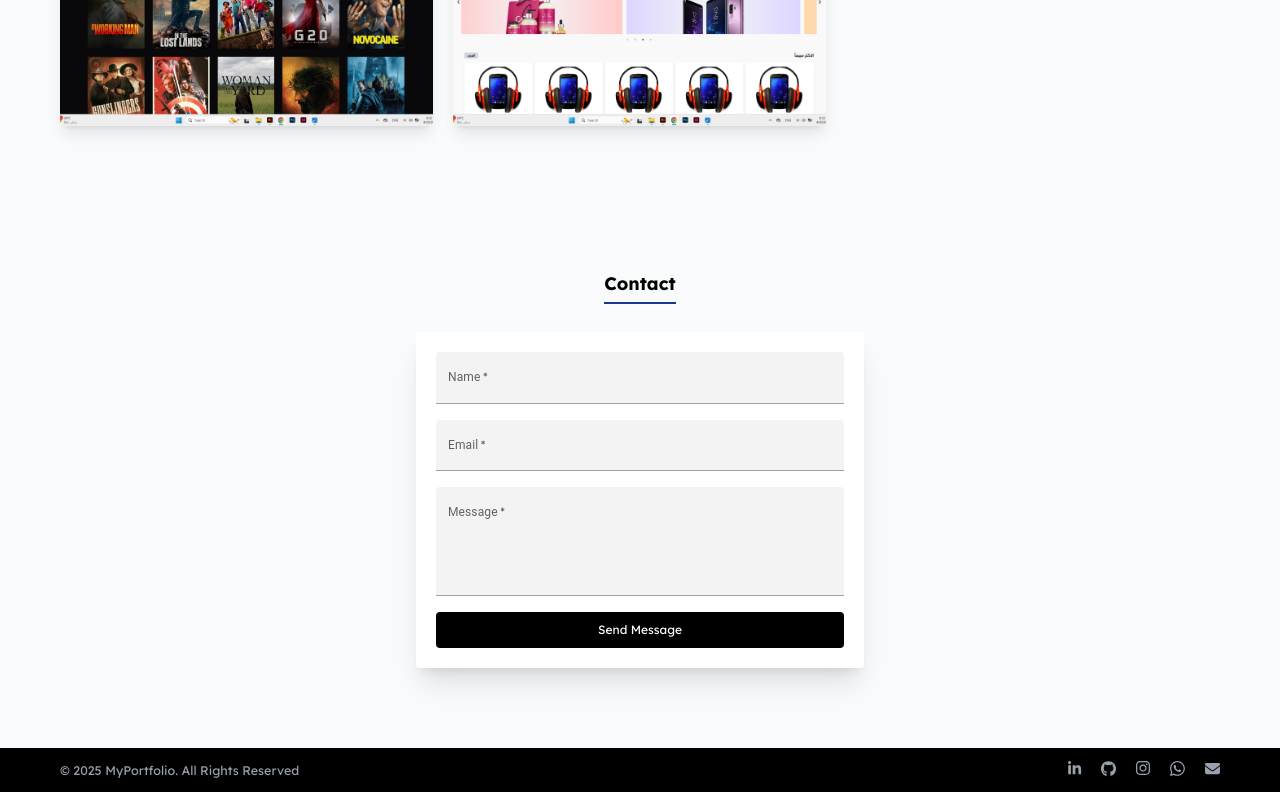
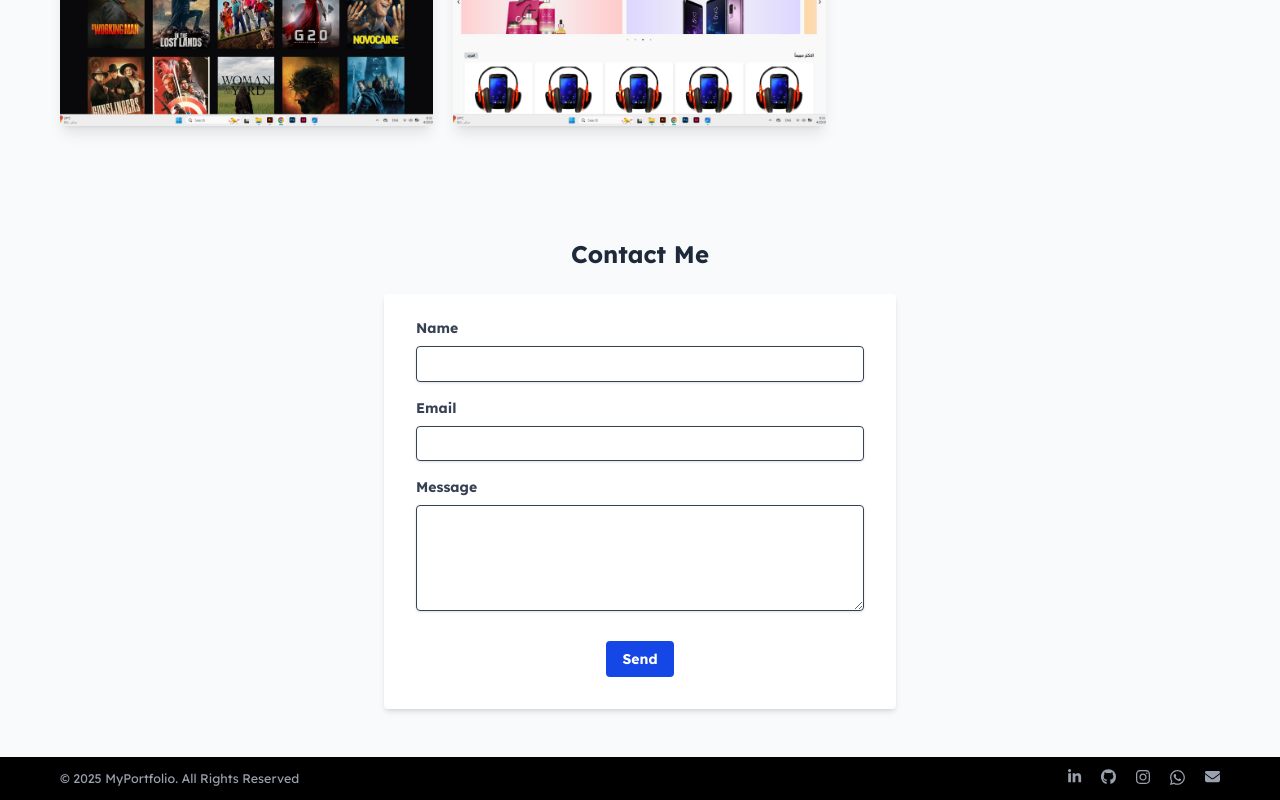
Before and after one commit to abdelaty7/abdel2ty, a React (Vite) app: page / in a window 1280 px wide. Shown: the part 2510-3310 px from the top of the page. Built offline with nearby package versions, Linux system fonts and the light colour scheme.

Commit message:
update server link

```diff
--- a/src/components/Main/Contact.jsx
+++ b/src/components/Main/Contact.jsx
@@ -1,181 +1,90 @@
-import React, { useState, useRef, useEffect, useCallback } from 'react';
-import { TextField } from '@mui/material';
-import { gsap } from 'gsap';
+import React, { useState } from 'react';
 import axios from 'axios';
 
 const Contact = () => {
   const [formData, setFormData] = useState({
     name: '',
     email: '',
-    message: ''
+    message: '',
   });
+  const [status, setStatus] = useState('');
 
-  const [isSubmitting, setIsSubmitting] = useState(false);
-  const [successMessage, setSuccessMessage] = useState('');
-  const [failureMessage, setFailureMessage] = useState('');
-
-  const titleRef = useRef(null);
-  const formRef = useRef(null);
-  const successRef = useRef(null);
-
-  useEffect(() => {
-    const hasAnimated = sessionStorage.getItem('contactAnimated');
-    if (hasAnimated) return;
-
-    sessionStorage.setItem('contactAnimated', 'true');
-
-    const mobileQuery = window.matchMedia('(max-width: 640px)');
-    const yOffset = mobileQuery.matches ? 30 : 40;
-    const duration = mobileQuery.matches ? 0.8 : 1;
-
-    const ctx = gsap.context(() => {
-      gsap.from(titleRef.current, {
-        opacity: 0,
-        y: yOffset,
-        duration,
-        ease: "power3.out"
-      });
-
-      gsap.from(formRef.current, {
-        opacity: 0,
-        y: yOffset + 10,
-        duration: duration + 0.2,
-        delay: 0.2,
-        ease: "power3.out"
-      });
-    });
-
-    return () => ctx.revert();
-  }, []);
-
-  const handleChange = useCallback((e) => {
-    const { name, value } = e.target;
-    setFormData(prevData => ({
-      ...prevData,
-      [name]: value
-    }));
-  }, []);
+  const handleChange = (e) => {
+    setFormData({ ...formData, [e.target.name]: e.target.value });
+  };
 
   const handleSubmit = async (e) => {
     e.preventDefault();
-
-    if (!formData.name || !formData.email || !formData.message) {
-      setFailureMessage('All fields are required');
-      return;
-    }
-
-    setIsSubmitting(true);
-    setFailureMessage('');
+    setStatus('');
 
     try {
-      const response = await axios.post('http://localhost:3000/api/messages', formData);
-
-      setSuccessMessage('Message has been sent successfully!');
+      await axios.post('https://muhammads-server.vercel.app/api/messages', formData);
       setFormData({ name: '', email: '', message: '' });
-
-      if (successRef.current) {
-        gsap.fromTo(successRef.current,
-          { opacity: 0, y: 10 },
-          { opacity: 1, y: 0, duration: 0.8, ease: "power2.out" }
-        );
-      }
-
-      setTimeout(() => {
-        setSuccessMessage('');
-      }, 1500);
+      setStatus('Message sent successfully!');
     } catch (err) {
-      console.error('Error sending message:', err);
-      setFailureMessage('Failed to send message. Please try again later.');
-    } finally {
-      setIsSubmitting(false);
+      console.error(err);
+      setStatus('Failed to send message.');
     }
   };
 
   return (
-    <div className="relative bg-gray-50 px-7 sm:px-6 md:px-12 lg:px-15 flex flex-col pt-5 pb-12 sm:pt-10 sm:pb-16 md:pt-16 md:pb-20" id='contact'>
-      <h3
-        ref={titleRef}
-        className='text-lg sm:text-xl md:text-lg font-bold border-blue-900 border-b-2 pb-1 mb-4 sm:mb-7 w-fit mx-auto text-center z-10 relative'
-      >
-        Contact
-      </h3>
-
-      <div className='flex justify-center w-full'>
-        <div
-          ref={formRef}
-          className="w-full max-w-md p-3 sm:p-5 md:p-5 bg-white rounded-xs sm:rounded shadow-md sm:shadow-lg md:shadow-xl z-10"
-        >
-          <form onSubmit={handleSubmit}>
+    <div className="bg-gray-50 py-8 px-4 flex flex-col items-center">
+      <h2 className="text-2xl font-bold mb-6 text-center text-gray-800">Contact Me</h2>
+      <form onSubmit={handleSubmit} className="w-full max-w-lg bg-white shadow-md rounded px-8 pt-6 pb-8 mb-4">
         <div className="mb-4">
-              <TextField
-                fullWidth
-                variant="filled"
-                label="Name"
+          <label className="block text-gray-700 text-sm font-bold mb-2" htmlFor="name">
+            Name
+          </label>
+          <input
+            id="name"
             name="name"
+            type="text"
             value={formData.name}
             onChange={handleChange}
             required
-                InputProps={{ style: { fontSize: '13px', fontWeight: '500', opacity: '0.8', fontFamily: '"Lexend Deca", sans-serif' } }}
-                InputLabelProps={{ style: { fontSize: '12px'} }}
+            className="shadow appearance-none border rounded w-full py-2 px-3 text-gray-700 leading-tight focus:outline-none focus:shadow-outline text-sm"
           />
         </div>
-
         <div className="mb-4">
-              <TextField
-                fullWidth
-                variant="filled"
-                label="Email"
+          <label className="block text-gray-700 text-sm font-bold mb-2" htmlFor="email">
+            Email
+          </label>
+          <input
+            id="email"
             name="email"
             type="email"
             value={formData.email}
             onChange={handleChange}
             required
-                InputProps={{ style: { fontSize: '13px', fontWeight: '500', opacity: '0.8', fontFamily: '"Lexend Deca", sans-serif' } }}
-                InputLabelProps={{ style: { fontSize: '12px'} }}
+            className="shadow appearance-none border rounded w-full py-2 px-3 text-gray-700 leading-tight focus:outline-none focus:shadow-outline text-sm"
+          />
+        </div>
+        <div className="mb-6">
+          <label className="block text-gray-700 text-sm font-bold mb-2" htmlFor="message">
+            Message
+          </label>
+          <textarea
+            id="message"
+            name="message"
+            value={formData.message}
+            onChange={handleChange}
+            required
+            className="shadow appearance-none border rounded w-full py-2 px-3 text-gray-700 leading-tight focus:outline-none focus:shadow-outline text-sm"
+            rows="5"
           />
         </div>
 
-            <div className="mb-4">
-              <TextField
-                fullWidth
-                variant="filled"
-                label="Message"
-                name="message"
-                multiline
-                rows={window.innerWidth < 640 ? 3 : 4}
-                value={formData.message}
-                onChange={handleChange}
-                required
-                InputProps={{ style: { fontSize: '13px', fontWeight: '500', opacity: '0.8', fontFamily: '"Lexend Deca", sans-serif' } }}
-                InputLabelProps={{ style: { fontSize: '12px'} }}
-              />
-            </div>
+        {status && <p className="text-center text-sm mb-4">{status}</p>}
 
+        <div className="flex items-center justify-center">
           <button
             type="submit"
-              className="w-full py-2 sm:py-2.5 text-xs sm:text-[12px] bg-black text-white rounded transition-all duration-200 ease-in-out hover:bg-slate-900 focus:ring-2 focus:ring-offset-2 focus:ring-black cursor-pointer disabled:opacity-70 disabled:cursor-not-allowed"
-              disabled={isSubmitting}
+            className="bg-blue-700 hover:bg-blue-800 text-white font-bold py-2 px-4 rounded focus:outline-none focus:shadow-outline text-sm"
           >
-              {isSubmitting ? 'Sending...' : 'Send Message'}
+            Send
           </button>
+        </div>
       </form>
-
-          {successMessage && (
-            <div
-              ref={successRef}
-              className="mt-4 sm:mt-6 p-2 text-center text-xs sm:text-xs text-green-700 bg-green-50 rounded font-medium"
-            >
-              <p>{successMessage}</p>
-            </div>
-          )}
-
-          {failureMessage && (
-            <div className="mt-4 sm:mt-6 p-2 text-center text-xs sm:text-xs text-red-700 bg-red-50 rounded font-medium">
-              <p>{failureMessage}</p>
-            </div>
-          )}
-        </div>
-      </div>
     </div>
   );
 };
--- a/src/pages/AdminPage.jsx
+++ b/src/pages/AdminPage.jsx
@@ -3,7 +3,7 @@ import { FaTrashAlt } from 'react-icons/fa';
 import { useNavigate } from 'react-router-dom';
 import axios from 'axios';
 import empty from '/empty.png';
-import Navbar from '../components/Main/Navbar'
+import Navbar from '../components/Main/Navbar';
 
 const AdminPage = () => {
   const [messages, setMessages] = useState([]);
@@ -20,7 +20,7 @@ const AdminPage = () => {
     const fetchMessages = async () => {
       try {
         setLoading(true);
-        const response = await axios.get('http://localhost:3000/api/messages', {
+        const response = await axios.get('https://muhammads-server.vercel.app/api/messages', {
           headers: {
             Authorization: `Bearer ${token}`,
           }
@@ -39,7 +39,7 @@ const AdminPage = () => {
 
   const deleteMessage = async (id) => {
     try {
-      await axios.delete(`http://localhost:3000/api/messages/${id}`, {
+      await axios.delete(`https://muhammads-server.vercel.app/api/messages/${id}`, {
         headers: {
           Authorization: `Bearer ${localStorage.getItem('token')}`,
         }
--- a/src/pages/LoginPage.jsx
+++ b/src/pages/LoginPage.jsx
@@ -1,108 +1,58 @@
 import React, { useState } from 'react';
 import { useNavigate } from 'react-router-dom';
-import { TextField } from '@mui/material';
+import axios from 'axios';
 
 const LoginPage = () => {
-  const navigate = useNavigate();
-  const [email, setEmail] = useState('');
   const [password, setPassword] = useState('');
   const [error, setError] = useState('');
-  const [isLoading, setIsLoading] = useState(false);
+  const navigate = useNavigate();
 
-  const handleLogin = async (e) => {
+  const handleSubmit = async (e) => {
     e.preventDefault();
-    setIsLoading(true);
     setError('');
 
     try {
-      const response = await fetch('http://localhost:3000/api/auth/login', {
-        method: 'POST',
-        headers: {
-          'Content-Type': 'application/json'
-        },
-        body: JSON.stringify({ email, password })
-      });
-
-      const data = await response.json();
-
-      if (!response.ok) {
-        setError(data.message || 'Login failed');
-        return;
-      }
-
-      localStorage.setItem('token', data.token);
+      const response = await axios.post('https://muhammads-server.vercel.app/api/admin/login', { password });
+      localStorage.setItem('token', response.data.token);
       navigate('/admin/inbox');
-    // eslint-disable-next-line no-unused-vars
-    } catch (error) {
-      setError('Something went wrong. Please try again.');
-    } finally {
-      setIsLoading(false);
+    } catch (err) {
+      console.error(err);
+      setError('Incorrect Password');
     }
   };
 
   return (
-    <div className="min-h-screen flex items-center justify-center bg-gray-50 px-4">
-      <div className="bg-white p-6 sm:p-7 rounded shadow-md sm:shadow-lg md:shadow-xl w-full max-w-sm mx-auto">
-        <div className='flex justify-center mb-2 sm:mb-2.5'>
-          <h2 className="text-sm sm:text-base md:text-[17.5px] font-bold text-black border-b-2 pb-1 border-blue-800 w-fit">Admin Login</h2>
-        </div>
-
-        <p className="mb-4 sm:mb-6 text-center text-xs sm:text-[12.5px] text-gray-600">
-          Admin login to manage contact form messages.
-        </p>
-
-        {error && (
-          <div className="mb-4 sm:mb-6 p-2 bg-red-50 border border-red-100 rounded">
-            <p className="text-red-500 text-xs sm:text-xs font-medium text-center">{error}</p>
-          </div>
-        )}
-
-        <form onSubmit={handleLogin} className="flex flex-col gap-3">
-          <TextField
-            fullWidth
-            variant="filled"
-            label="Email"
-            type="email"
-            value={email}
-            onChange={(e) => setEmail(e.target.value)}
-            required
-            InputProps={{
-              style: {
-                fontSize: '13px',
-                fontWeight: '500',
-                opacity: '0.8',
-                fontFamily: '"Lexend Deca", sans-serif'
-              }
-            }}
-            InputLabelProps={{ style: { fontSize: '12px' } }}
-          />
-
-          <TextField
-            fullWidth
-            variant="filled"
-            label="Password"
+    <div className="bg-gray-100 min-h-screen flex flex-col justify-center items-center px-4">
+      <div className="w-full max-w-xs sm:max-w-sm md:max-w-md">
+        <h2 className="text-2xl sm:text-3xl font-bold text-center text-gray-800 mb-6">
+          Admin Login
+        </h2>
+        <form onSubmit={handleSubmit} className="bg-white shadow-md rounded px-8 pt-6 pb-8 mb-4">
+          <div className="mb-4">
+            <label className="block text-gray-700 text-sm sm:text-base font-bold mb-2" htmlFor="password">
+              Password
+            </label>
+            <input
+              id="password"
               type="password"
               value={password}
               onChange={(e) => setPassword(e.target.value)}
+              placeholder="Enter Admin Password"
+              className="shadow appearance-none border rounded w-full py-2 px-3 text-gray-700 leading-tight focus:outline-none focus:shadow-outline text-xs sm:text-sm"
               required
-            InputProps={{
-              style: {
-                fontSize: '13px',
-                fontWeight: '500',
-                opacity: '0.8',
-                fontFamily: '"Lexend Deca", sans-serif'
-              }
-            }}
-            InputLabelProps={{ style: { fontSize: '12px' } }}
             />
+          </div>
 
+          {error && <p className="text-red-500 text-xs sm:text-sm mb-4">{error}</p>}
+
+          <div className="flex items-center justify-between">
             <button
               type="submit"
-            disabled={isLoading}
-            className="w-full py-2 sm:py-2.5 text-xs sm:text-[12.5px] mt-2 cursor-pointer bg-black text-white rounded transition-all duration-200 ease-in-out hover:bg-slate-900 focus:ring-2 focus:ring-offset-2 focus:ring-black disabled:opacity-70 disabled:cursor-not-allowed"
+              className="bg-blue-700 hover:bg-blue-800 text-white font-bold py-2 px-4 rounded focus:outline-none focus:shadow-outline text-xs sm:text-sm w-full"
             >
-            {isLoading ? 'Logging in...' : 'Login'}
+              Login
             </button>
+          </div>
         </form>
       </div>
     </div>
```
Lines whose indentation alone changed are shown as unchanged.
